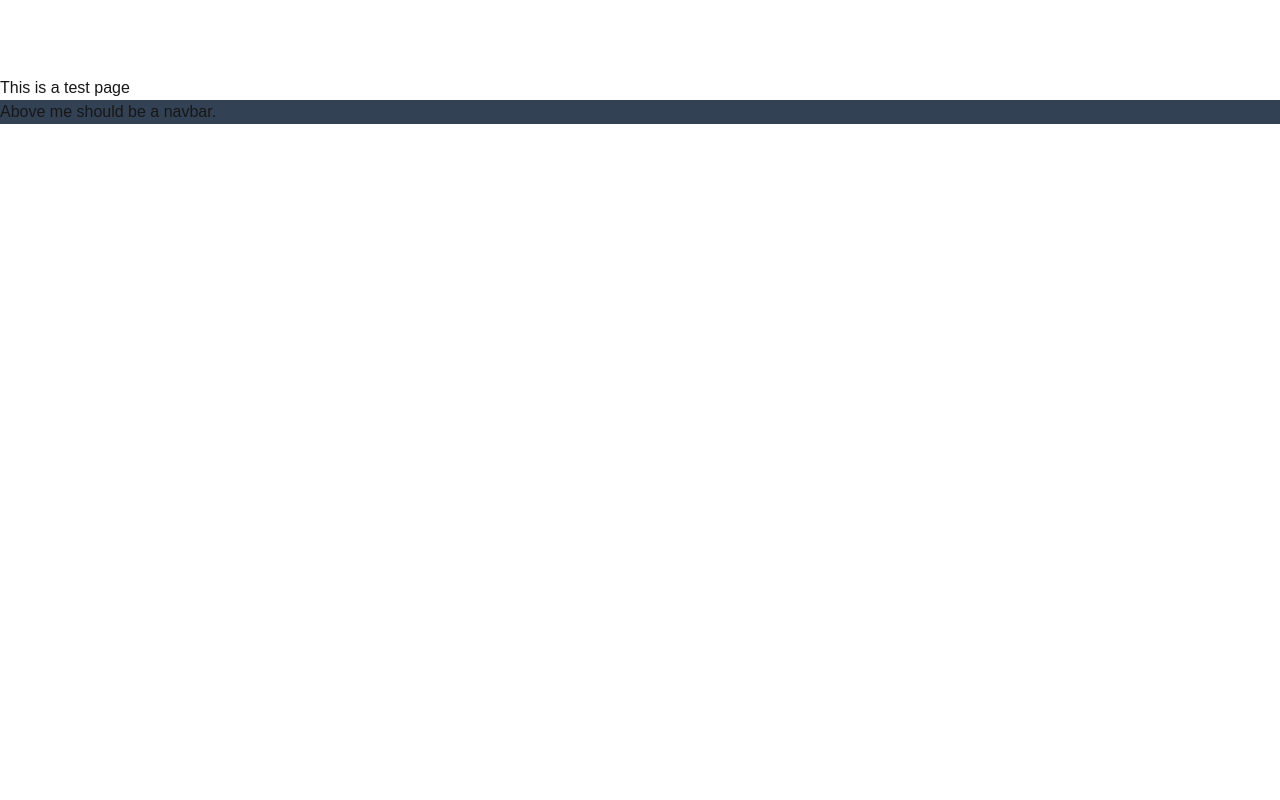
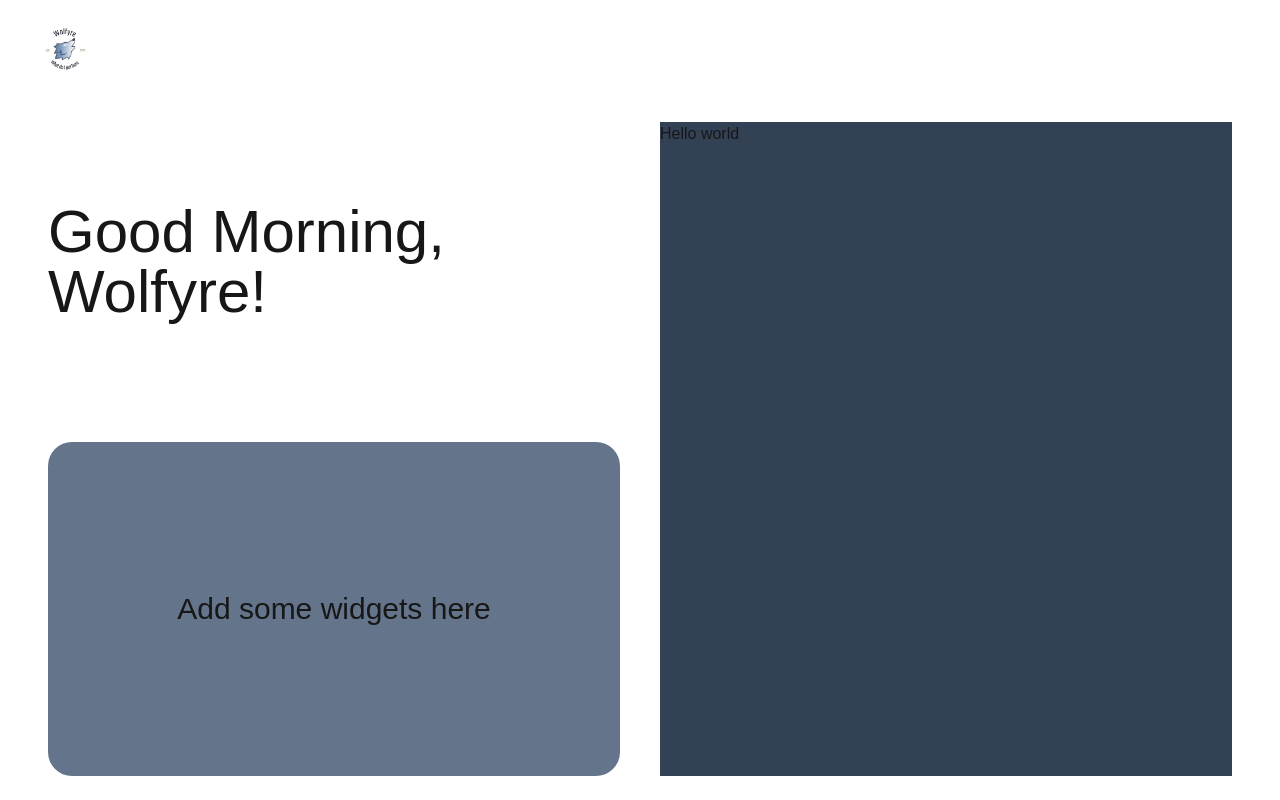
Before and after one commit to Wolfyre243/BARC-taskapp, a Next.js app: page /dashboard in a window 1280 px wide. Built offline with nearby package versions, Linux system fonts and the light colour scheme.

Commit message:
added summaryside and tasklistside

```diff
--- a/app/dashboard/page.tsx
+++ b/app/dashboard/page.tsx
@@ -1,9 +1,27 @@
+// This file contains the page for the dashboard.
+/*
+    Plans: I may turn this into a layout in the future, as I intend to transform the
+    bottom section into a "see all tasks" layout, along with other stuff.
+*/
+
+// TODO: Change the font of all the text.
 export default async function Page() {
     return (
-        <main>
-            <h1>This is a test page</h1>
-            <div className="bg-slate-700">
-                <h1>Above me should be a navbar.</h1>
+        <main className="flex flex-row items-center h-full w-full gap-x-10 px-12 py-6">
+            <div id="summarySide" className="h-full w-1/2 flex flex-col justify-evenly gap-y-10">
+
+                <div className="flex flex-col items-start justify-center w-fit my-20">
+                    <h1 className="text-6xl">Good Morning,</h1>
+                    <h1 className="text-6xl">Wolfyre!</h1>
+                </div>
+
+                <div id="widgetsContainer" className="h-full flex flex-col justify-center items-center rounded-3xl bg-slate-500">
+                    <h1 className="text-3xl">Add some widgets here</h1>
+                </div>
+
+            </div>
+            <div id="tasklistSide" className="h-full w-1/2 bg-slate-700">
+                <h1>Hello world</h1>
             </div>
         </main>
     )
--- /dev/null
+++ b/app/ui/brandlogo.tsx
@@ -0,0 +1,22 @@
+// This file constructs the BrandLogo Component.
+// This component holds the brand's icon and name, as a "home button".
+
+// Import necessary components
+import Image from 'next/image';
+
+export default function BrandLogo() {
+    return (
+        <a className="flex flex-row gap-x-3 items-center" href="#">
+            <Image
+                src={'/brand-logo-icon.jpg'}
+                alt={ 'Brand Logo' }
+                width={50}
+                height={50}
+                className="rounded-full"
+            />
+            <h1 className="text-3xl font-bold tracking-tight text-center text-white">
+                ThisIsABrand
+            </h1>
+        </a>
+    )
+}
--- a/app/ui/dashboard/topnavbar.tsx
+++ b/app/ui/dashboard/topnavbar.tsx
@@ -1,20 +1,23 @@
 // Import the necessary components
-import NavButton from '@/app/ui/navbutton';
+import NavButton from '../navbutton';
+import BrandLogo from '../brandlogo';
 
 export default function TopNavBar() {
     return (
         <div className="flex flex-row py-6 px-10 justify-between bg-transparent text-white">
-            {/* TODO: Add brand name + logo here, using components again. */}
-            <h1 className='text-xl'>Hello World!</h1>
+            <BrandLogo />
             <div className="flex flex-row gap-x-3">
                 <NavButton
                     text={'Home'}
+                    source={'/icons/home-icon-minimal.png'}
                 />
                 <NavButton
                     text={'Home'}
+                    source={'/icons/home-icon-minimal.png'}
                 />
                 <NavButton
                     text={'Home'}
+                    source={'/icons/home-icon-minimal.png'}
                 />
             </div>
         </div>
--- a/app/ui/navbutton.tsx
+++ b/app/ui/navbutton.tsx
@@ -1,17 +1,26 @@
-// Import necessary components
+// This is the nav button component. It appears on the navbar for easier navigation.
+/*
+There are 2 parameters; text and source. While self-explanatory, the source has to be
+a relative path, tracing from the /public directory.
+*/
 
-// Import icons
-import { HomeIcon } from '@heroicons/react/24/outline';
-// TODO: Add more icons as needed, and create a map to allow easier customisation.
+// Import components
+import Image from 'next/image';
 
 export default function NavButton({
-    text
+    text, source
 } : {
-    text: string; // Perform typing here
+    text: string; source: string; // Perform typing here
 }) {
     return(
         <button className="px-4 py-1 flex flex-row gap-2 items-center bg-transparent">
-            <HomeIcon className='size-5'/>
+            <Image
+                src={source}
+                alt={'NavButton Icon'}
+                width={20}
+                height={20}
+                className='invert'
+            />
             <p className='align-middle h-fit text-sm'> { text } </p>
         </button>
     )
```
Also changed, not shown: public/brand-logo-icon.jpg (added), public/icons/home-icon-minimal.png (added).
